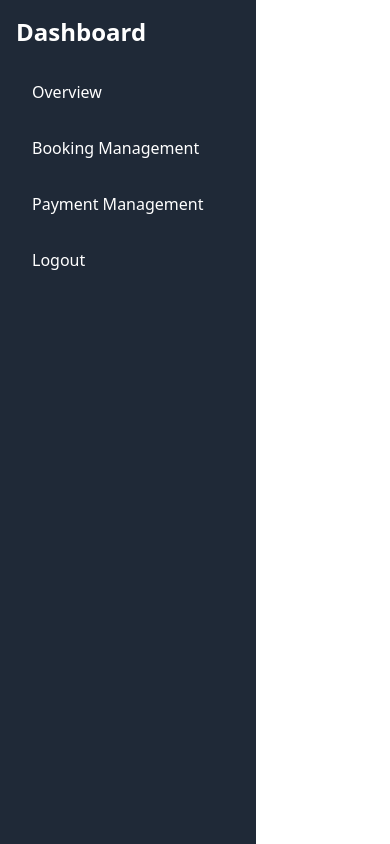
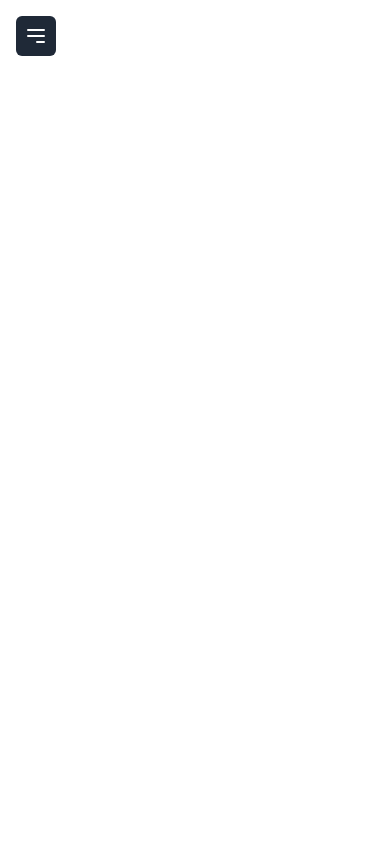
Before and after one commit to jakariamasum/Car-Rental_Client, a React (Vite) app: page /dashboard in a window 390 px wide. Built offline with nearby package versions, Linux system fonts and the light colour scheme.

Commit message:
feat:user dashboard responsive

```diff
--- a/src/components/layout/userLayout/UserDashboardLayout.tsx
+++ b/src/components/layout/userLayout/UserDashboardLayout.tsx
@@ -1,11 +1,45 @@
 import { Outlet } from "react-router-dom";
+import { useState } from "react";
 import Sidebar from "./Sidebar";
 
 const UserDashboard: React.FC = () => {
+  const [isSidebarOpen, setIsSidebarOpen] = useState(false);
+
+  const toggleSidebar = () => {
+    setIsSidebarOpen(!isSidebarOpen);
+  };
+
   return (
-    <div className="flex">
-      <Sidebar />
-      <div className="flex-1 p-6">
+    <div className="flex h-screen overflow-hidden">
+      <button
+        onClick={toggleSidebar}
+        className="lg:hidden fixed top-4 left-4 z-50 p-2 bg-gray-800 text-white rounded-md"
+      >
+        <svg
+          className="w-6 h-6"
+          fill="none"
+          stroke="currentColor"
+          viewBox="0 0 24 24"
+          xmlns="http://www.w3.org/2000/svg"
+        >
+          <path
+            strokeLinecap="round"
+            strokeLinejoin="round"
+            strokeWidth={2}
+            d="M4 6h16M4 12h16m-7 6h7"
+          />
+        </svg>
+      </button>
+
+      <div
+        className={`fixed inset-y-0 left-0 z-40 w-64 transform bg-white transition-transform duration-300 ease-in-out lg:relative lg:translate-x-0 ${
+          isSidebarOpen ? "translate-x-0" : "-translate-x-full"
+        }`}
+      >
+        <Sidebar />
+      </div>
+
+      <div className="flex-1 overflow-y-auto mt-12 lg:mt-0">
         <Outlet />
       </div>
     </div>
--- a/src/pages/booking/Booking.tsx
+++ b/src/pages/booking/Booking.tsx
@@ -34,20 +34,20 @@ const Booking: React.FC = () => {
   };
 
   return (
-    <div className="p-8 bg-gray-50 min-h-screen">
+    <div className="p-3 lg:p-8 bg-gray-50 min-h-screen">
       <div className="max-w-4xl mx-auto bg-white shadow-xl rounded-xl p-8">
         <h2 className="text-4xl font-bold mb-8 text-gray-800 border-b-2 border-gray-200 pb-4">
           Booking Management
         </h2>
 
-        <div className="flex justify-around mb-6">
+        <div className="grid grid-cols-2 lg:grid-cols-3 gap-2 mb-6">
           {["pending", "approved", "completed"].map((status) => (
             <button
               key={status}
               onClick={() =>
                 setActiveTab(status as "pending" | "approved" | "completed")
               }
-              className={`px-6 py-2 rounded-lg font-semibold transition duration-300 focus:outline-none ${
+              className={`px-3 lg:px-6 w-fit py-2 rounded-lg font-semibold transition duration-300 focus:outline-none ${
                 activeTab === status
                   ? "bg-blue-600 text-white"
                   : "bg-gray-200 text-gray-600 hover:bg-blue-100"
```
